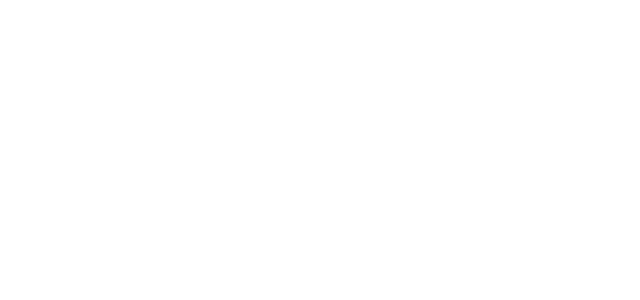
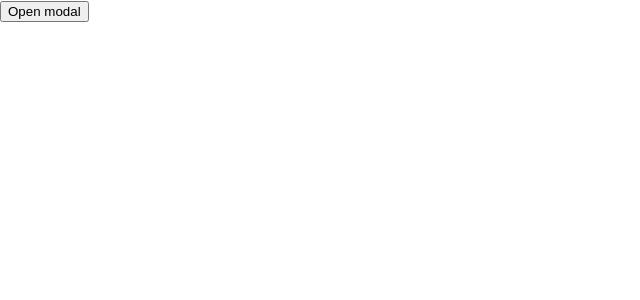
Before and after one commit to meldon25/NewlywordsModal, a React (Create React App) app: page / in a window 1280 px wide. Shown: the top 300 px of the page, without its empty margins (0-640 px from the left). Built offline with nearby package versions, Linux system fonts and the light colour scheme.

Commit message:
set up modal and container functionality

```diff
--- a/package.json
+++ b/package.json
@@ -6,6 +6,7 @@
     "@testing-library/jest-dom": "^4.2.4",
     "@testing-library/react": "^9.3.2",
     "@testing-library/user-event": "^7.1.2",
+    "prop-types": "^15.7.2",
     "react": "^16.13.1",
     "react-dom": "^16.13.1",
     "react-scripts": "3.4.3"
--- a/src/App.js
+++ b/src/App.js
@@ -1,9 +1,11 @@
 import React from 'react';
 import './App.css';
+import ModalContainer from './Components/ModalContainer'
 
 function App() {
   return (
     <div className="App">
+      <ModalContainer />
     </div>
   );
 }
--- /dev/null
+++ b/src/Components/Modal.jsx
@@ -0,0 +1,31 @@
+import React, {Component} from 'react';
+import PropTypes from 'prop-types'
+
+export default class Modal extends Component {
+    onClose = e => {
+        this.props.onClose && this.props.onClose(e);
+    };
+
+    render() {
+        if (!this.props.show) {
+            return null;
+        }
+        return (
+            <div className="modal">
+                <h1>Modal Window</h1>
+                <div className="content">
+                    {this.props.children}
+                </div>
+                <div classname="actions">
+                    <button onClick={this.onClose}>
+                        X
+                    </button>
+                </div>
+            </div>
+        )
+    }
+}
+Modal.propTypes = {
+    onClose: PropTypes.func.isRequired,
+    show: PropTypes.bool.isRequired
+}
--- /dev/null
+++ b/src/Components/ModalContainer.jsx
@@ -0,0 +1,30 @@
+import React, {Component} from 'react'
+import Modal from './Modal.jsx'
+
+
+class ModalContainer extends Component {
+    state = { show: false };
+
+    showModal = e => {
+        this.setState({ show: !this.state.show });
+    };
+
+    render() {
+        return (
+            <main>
+                <button onClick={e => {
+                    this.showModal(e);
+                }}>
+                    Open modal
+                </button>
+
+                <Modal onClose={this.showModal} show={this.state.show}>
+                    Lorem ipsum dolor ipset consequitar
+                </Modal>
+
+            </main>
+        )
+    }
+}
+
+export default ModalContainer;
```
Also changed, not shown: src/Components/Dashboard.jsx (deleted), 1 other file (tests, documents, lock files or other folders).
